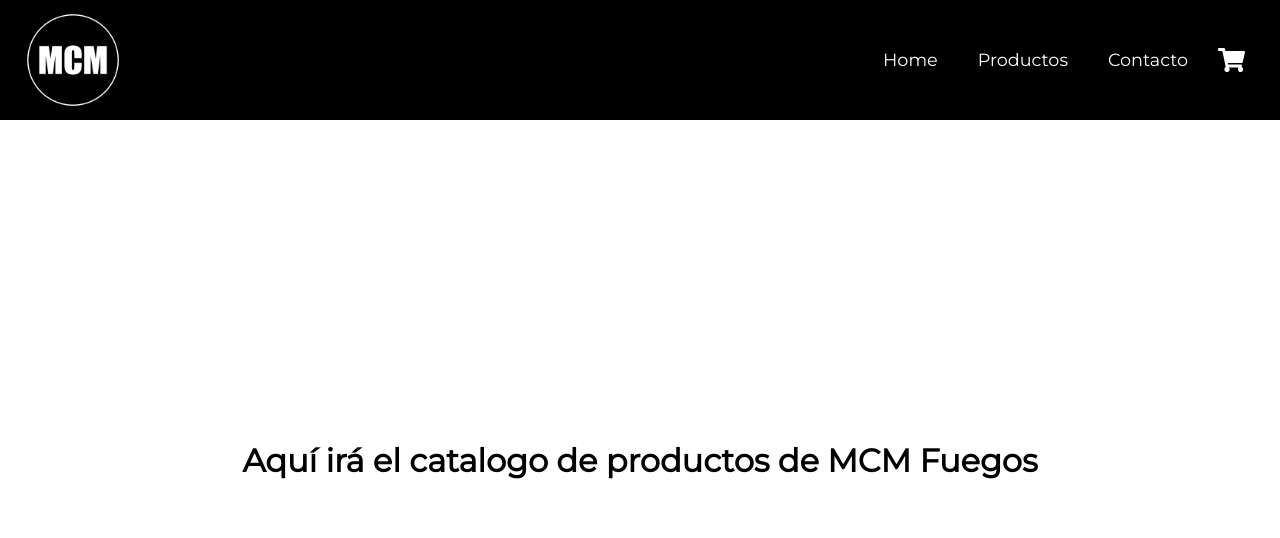
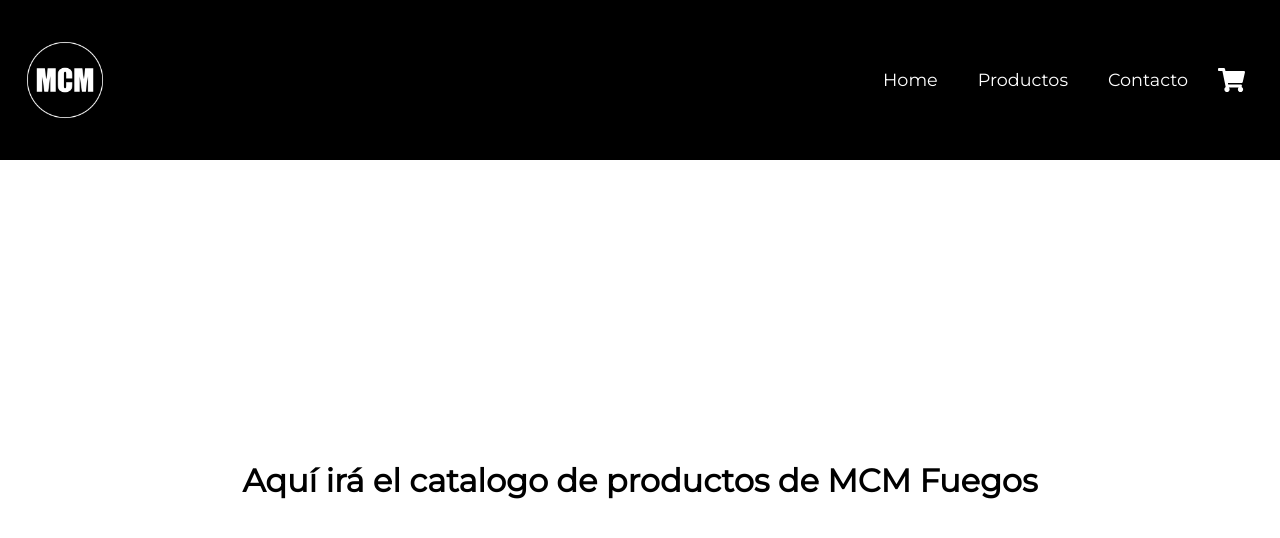
Before and after one commit to Lautarocm/MCM_Fuegos, a React (Create React App) app: page / in a window 1280 px wide. Shown: the top 538 px of the page. Built offline with nearby package versions, Linux system fonts and the light colour scheme.

Commit message:
logo height

```diff
--- a/src/components/CartWidget/CartWidget.js
+++ b/src/components/CartWidget/CartWidget.js
@@ -7,7 +7,7 @@
 
 const CartWidget = () => {
     return (
-        <button className="navbar__cartIcon"> {cartIcon} </button>
+        <button className="navbar__cartIcon">{cartIcon}</button>
     );
 }
 
--- a/src/components/ItemListContainer/ItemListContainer.scss
+++ b/src/components/ItemListContainer/ItemListContainer.scss
@@ -1,5 +1,5 @@
 main{
-    height: 85vh;
+    height: 80vh;
     display: flex;
     justify-content: center;
     align-items: center;
--- a/src/components/NavBar/NavBar.scss
+++ b/src/components/NavBar/NavBar.scss
@@ -4,18 +4,15 @@
     align-items: center;
     background-color: black;
     color: white;
-    height: 15vh;
+    height: 20vh;
     padding-inline: 25px;
     .navbar__logo{
-        height: 80%;
-    width: auto;
+        height: 80px;
     }
     .navbar__menu{
         display: flex;
         list-style: none;
         justify-content: space-evenly;
         align-items: center;
-
-
     }
 }
```
